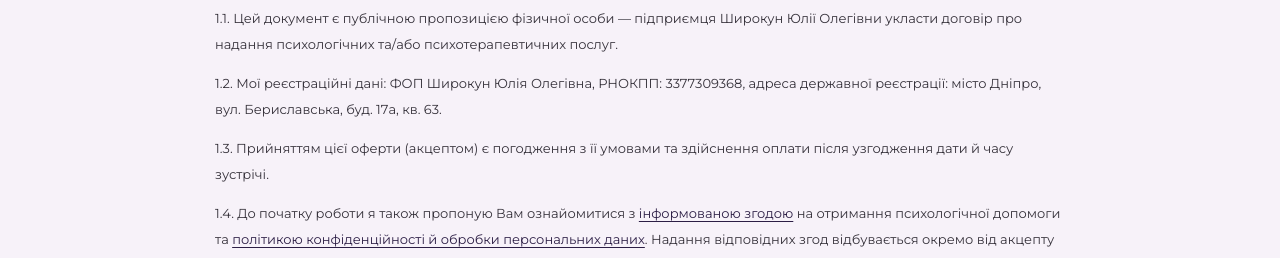
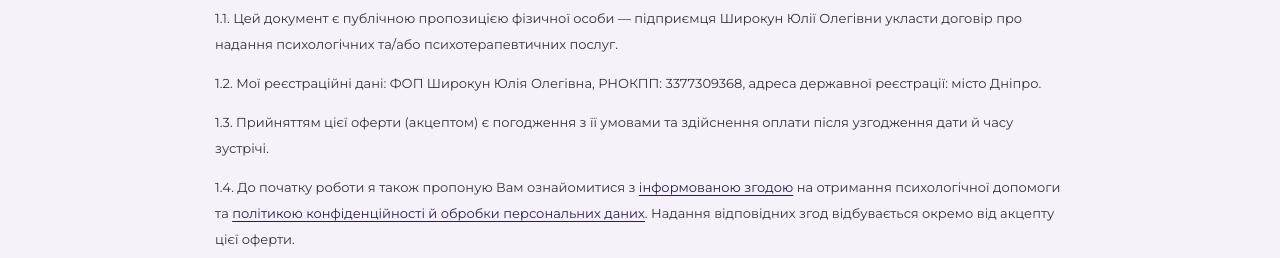
Before and after one commit to psyinua/psyinua.github.io, a plain HTML site: page documents/offer.html in a window 1280 px wide. Shown: the part 395-653 px from the top of the page. Drawn offline with nearby package versions, Linux system fonts and the light colour scheme.

Commit message:
Update offer.html

```diff
--- a/documents/offer.html
+++ b/documents/offer.html
@@ -28,7 +28,7 @@
 <p>Дата останнього оновлення: 2026.11.15</p>
 <h2>1. Загальні положення</h2>
 <p>1.1. Цей документ є публічною пропозицією фізичної особи — підприємця Широкун Юлії Олегівни укласти договір про надання психологічних та/або психотерапевтичних послуг.</p>
-<p>1.2. Мої реєстраційні дані: ФОП Широкун Юлія Олегівна, РНОКПП: 3377309368, адреса державної реєстрації: місто Дніпро, вул. Бериславська, буд. 17а, кв. 63.</p>
+<p>1.2. Мої реєстраційні дані: ФОП Широкун Юлія Олегівна, РНОКПП: 3377309368, адреса державної реєстрації: місто Дніпро.</p>
   <p>1.3. Прийняттям цієї оферти (акцептом) є погодження з її умовами та здійснення оплати після узгодження дати й часу зустрічі.</p>
 <p>1.4. До початку роботи я також пропоную Вам ознайомитися з <a href="consent.html">інформованою згодою</a> на отримання психологічної допомоги та <a href="personal-data.html">політикою конфіденційності й обробки персональних даних</a>. Надання відповідних згод відбувається окремо від акцепту цієї оферти.</p>
 <h2>2. Інформація про мою професійну кваліфікацію</h2>
```
